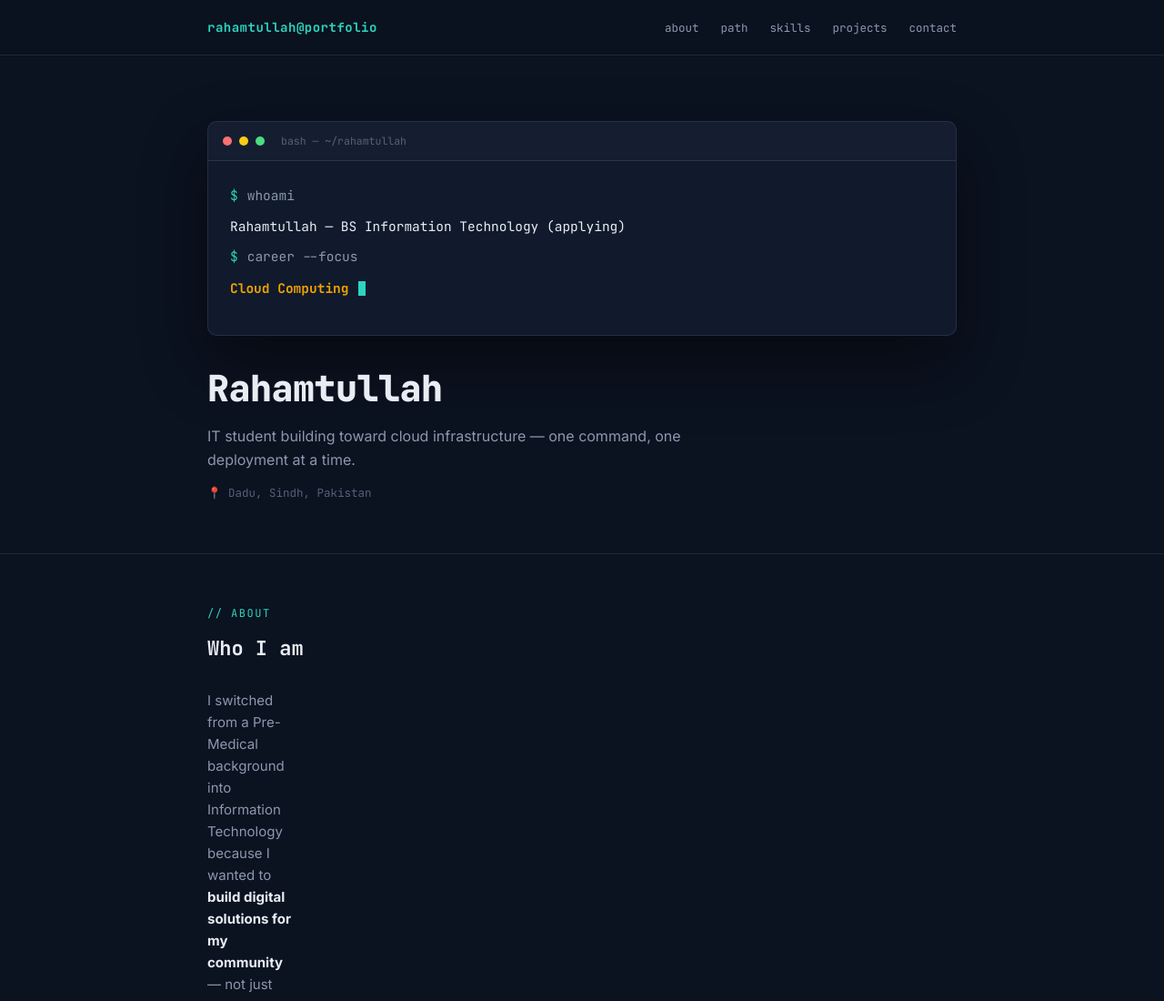
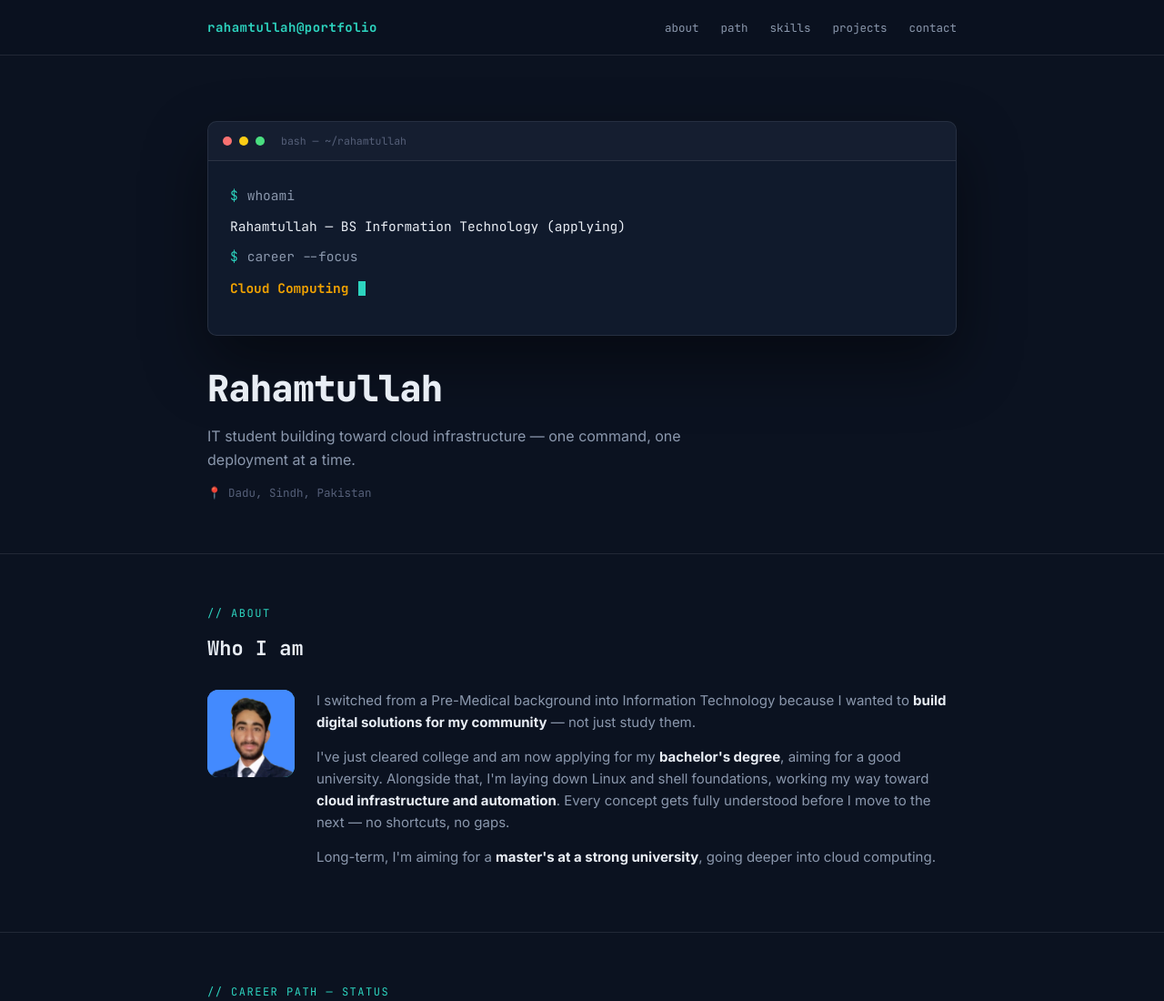
Before and after one commit to rahamtullah82/my-portfolio, a plain HTML site: page index.html in a window 1280 px wide. Shown: the top 1100 px of the page at 91% size. Drawn offline with Linux system fonts and the light colour scheme.

Commit message:
code solve

```diff
--- a/index.html
+++ b/index.html
@@ -423,8 +423,8 @@
     <p class="eyebrow">// about</p>
     <h2>Who I am</h2>
     <div class="about-grid">
-      <!-- 📸 PHOTO YAHAN ADD KAREIN: neeche wali div ko is se replace kar dena —
-           <img class="avatar" src="me.jpg" alt="Rahamtullah" style="object-fit:cover;"> -->
+      <!-- 📸 PHOTO YAHAN ADD KAREIN: -->
+           <img class="avatar" src="me.jpg" alt="Rahamtullah" style="object-fit:cover;">
       <div class="about-text">
         <p>I switched from a Pre-Medical background into Information Technology because I wanted to <strong>build digital solutions for my community</strong> — not just study them.</p>
         <p>I've just cleared college and am now applying for my <strong>bachelor's degree</strong>, aiming for a good university. Alongside that, I'm laying down Linux and shell foundations, working my way toward <strong>cloud infrastructure and automation</strong>. Every concept gets fully understood before I move to the next — no shortcuts, no gaps.</p>
@@ -433,7 +433,6 @@
     </div>
   </div>
 </section>
-
 <section id="path">
   <div class="wrap">
     <p class="eyebrow">// career path — status</p>
```
